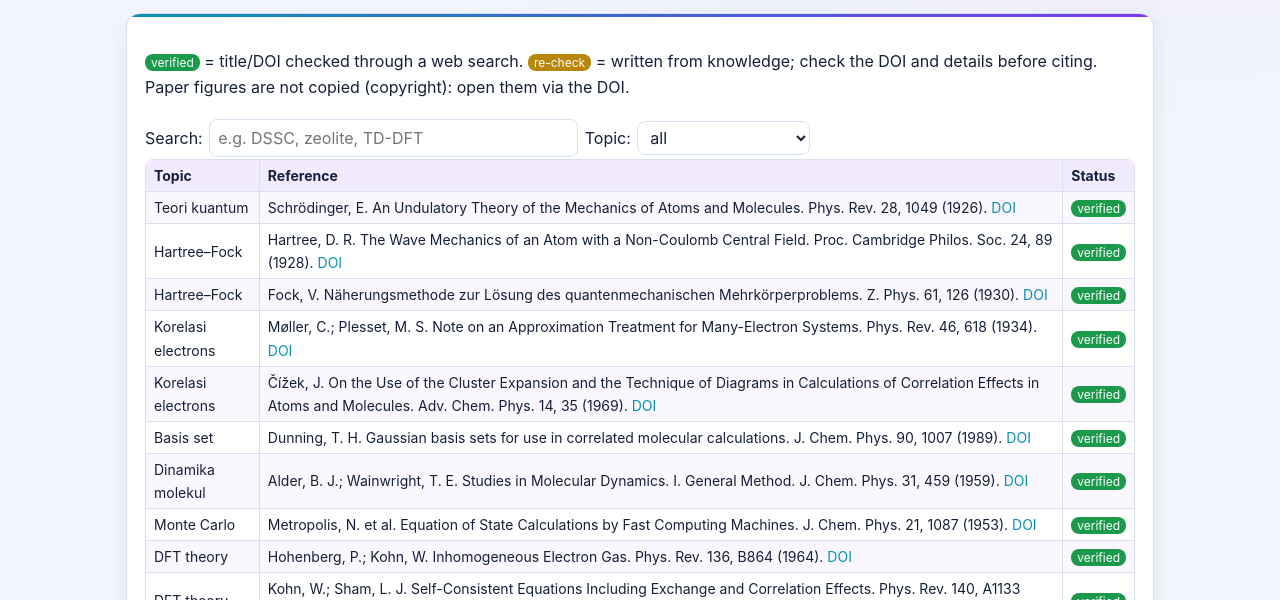
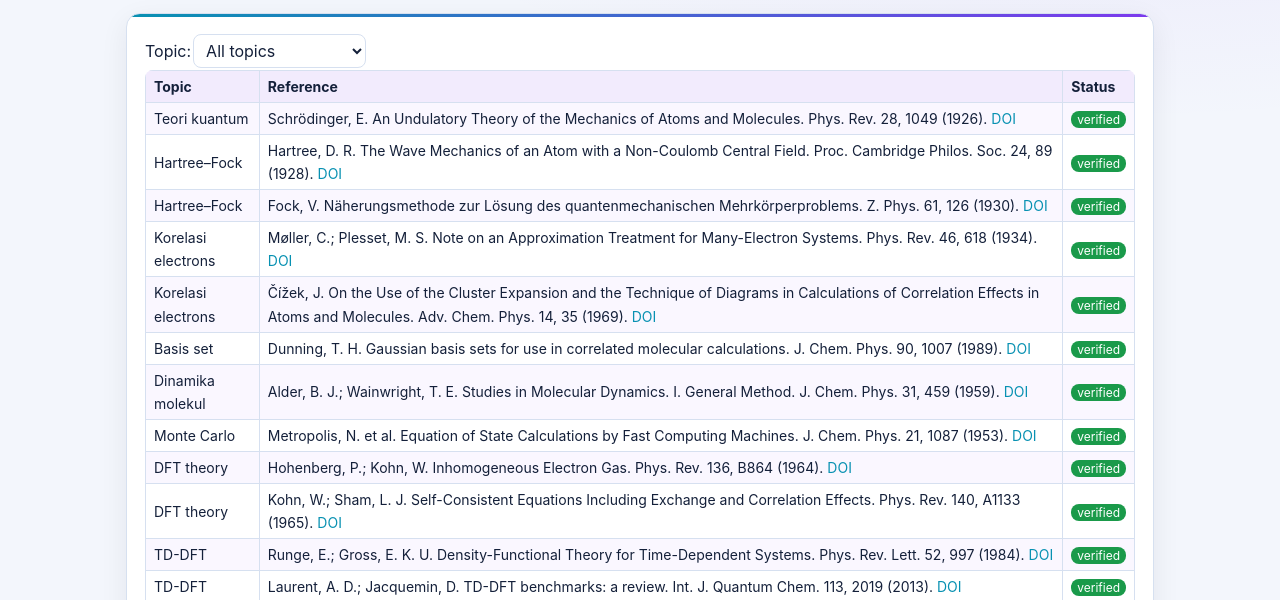
Before and after one commit to dini024/Simonusa, a plain HTML site: page literatur.html in a window 1280 px wide. Shown: the part 178-778 px from the top of the page. Drawn offline with Linux system fonts and the light colour scheme.

Commit message:
Simplify references page to topic-only filter

```diff
--- a/literatur.html
+++ b/literatur.html
@@ -2,8 +2,7 @@
 <html lang="en"><head><meta charset="utf-8"/><meta content="width=device-width,initial-scale=1" name="viewport"/><title>Literatur | CompChem Lab</title><link href="assets/css/style.css" rel="stylesheet"/><style>.tag{font-size:12px;padding:1px 6px;border-radius:8px;background:#1a9a4a;color:#fff}.tag.u{background:#b8860b}</style><link href="assets/img/favicon.png" rel="icon"/><link href="assets/img/apple-touch-icon.png" rel="apple-touch-icon"/><script src="assets/js/shell.js"></script></head><body>
 <h1 lang="id">Literatur Pendukung</h1><h1 lang="en">Supporting Literature</h1>
 <nav><a href="index.html">Dashboard</a><a href="course.html">Course</a><a href="molecular-builder.html">Molecular Builder</a><a href="input-builder.html">Input Builder</a><a href="results-analyzer.html">Results</a><a href="orca-docker.html">ORCA Docker</a></nav>
-<div class="card"><p lang="id"><span class="tag">terverifikasi</span> = judul/DOI dicek lewat pencarian web. <span class="tag u">cek ulang</span> = ditulis dari pengetahuan; periksa DOI dan detail sebelum dikutip. Gambar dari paper tidak disalin (hak cipta): buka lewat DOI.</p><p lang="en"><span class="tag">verified</span> = title/DOI checked through a web search. <span class="tag u">re-check</span> = written from knowledge; check the DOI and details before citing. Paper figures are not copied (copyright): open them via the DOI.</p><span lang="id">
-Cari: </span><span lang="en"> Search: </span><input id="q" placeholder="mis. DSSC, zeolit, TD-DFT" data-en-placeholder="e.g. DSSC, zeolite, TD-DFT" size="30"/><span lang="id"> Topik: </span><span lang="en"> Topic: </span><select id="t"><option data-en="all" value="">semua</option></select>
+<div class="card"><div class="topic-filter"><label lang="id" for="t">Topik:</label><label lang="en" for="t">Topic:</label><select id="t"><option data-en="All topics" value="">Semua topik</option></select></div>
 <table id="tb"><tr><th lang="id">Topik</th><th lang="en">Topic</th><th lang="id">Referensi</th><th lang="en">Reference</th><th lang="id">Status</th><th lang="en">Status</th></tr></table></div>
 <script>
 const R=[
@@ -24,6 +23,6 @@ const R=[
 ];
 const T=[...new Set(R.map(r=>r[0]))];document.getElementById('t').innerHTML+=T.map(t=>`<option value="${t}">${t}</option>`).join('');
 const esc=s=>String(s).replace(/&/g,'&amp;').replace(/</g,'&lt;');
-function draw(){const q=document.getElementById('q').value.toLowerCase(),t=document.getElementById('t').value;document.getElementById('tb').innerHTML='<tr><th>Topik</th><th>Referensi</th><th>Status</th></tr>'+R.filter(r=>(!t||r[0]==t)&&(r[0]+r[1]).toLowerCase().includes(q)).map(r=>`<tr><td>${r[0]}</td><td>${esc(r[1])} <a href="${r[4]||'https://doi.org/'+r[2]}" target="_blank" rel="noopener">${r[4]?'arXiv':'DOI'}</a></td><td><span class="tag ${r[3]?'':'u'}">${r[3]?'terverifikasi':'cek ulang'}</span></td></tr>`).join('')}
-document.getElementById('q').oninput=document.getElementById('t').onchange=draw;draw();
+function draw(){const t=document.getElementById('t').value;document.getElementById('tb').innerHTML='<tr><th>Topik</th><th>Referensi</th><th>Status</th></tr>'+R.filter(r=>!t||r[0]==t).map(r=>`<tr><td>${r[0]}</td><td>${esc(r[1])} <a href="${r[4]||'https://doi.org/'+r[2]}" target="_blank" rel="noopener">${r[4]?'arXiv':'DOI'}</a></td><td><span class="tag ${r[3]?'':'u'}">${r[3]?'terverifikasi':'cek ulang'}</span></td></tr>`).join('')}
+document.getElementById('t').onchange=draw;draw();
 </script></body></html>
```
